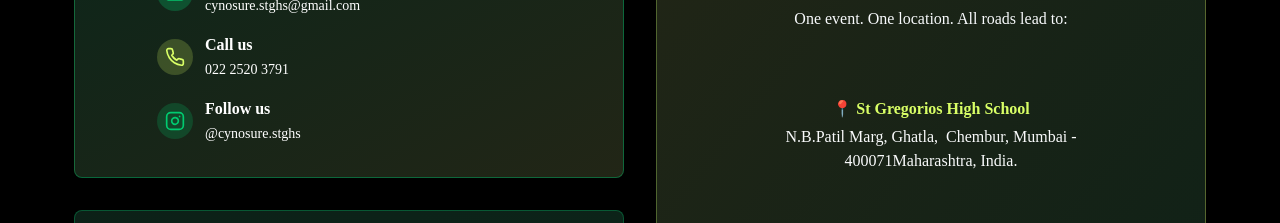
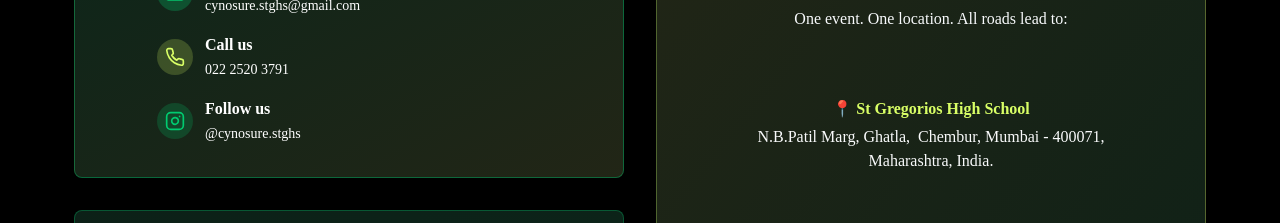
Before and after one commit to redsquad14/cynosure-sparkle-hub, a React (Vite) app: page / in a window 1280 px wide. Shown: the part 6980-7203 px from the top of the page. Built offline with nearby package versions, Linux system fonts and the light colour scheme; a web font is replaced by a local one.

Commit message:
Visual edit in Lovable
Edited UI in Lovable

```diff
--- a/src/components/Contact.tsx
+++ b/src/components/Contact.tsx
@@ -164,9 +164,8 @@ const Contact = () => {
                 </p>
                 <div className="space-y-1 text-base mb-4 mx-[8px] px-[39px] py-0">
                   <p className="text-accent font-semibold">📍 St Gregorios High School</p>
-                   <p className="text-gray-50">N.B.Patil Marg,
-Ghatla,  Chembur,
- Mumbai - 400071Maharashtra, India.</p>
+                   <p className="text-gray-50">N.B.Patil Marg, Ghatla,  Chembur,
+ Mumbai - 400071, Maharashtra, India.</p>
                 </div>
 
                 {/* Google Map */}
```
